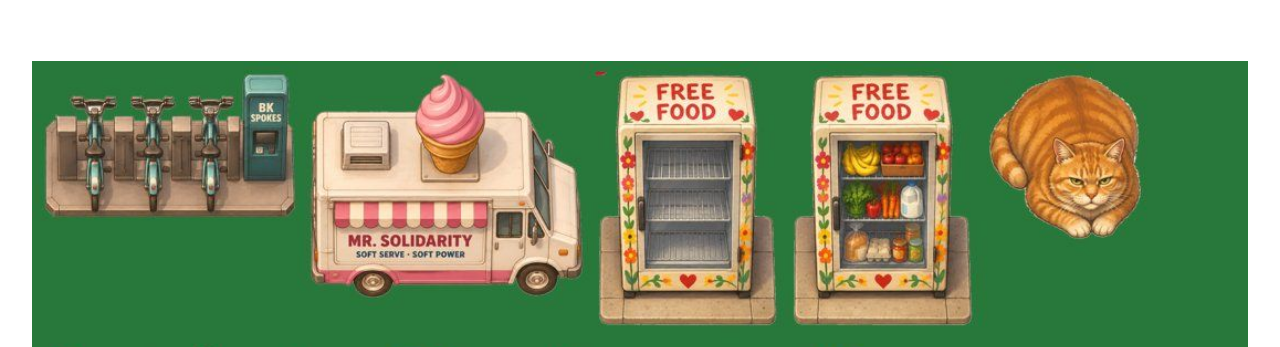
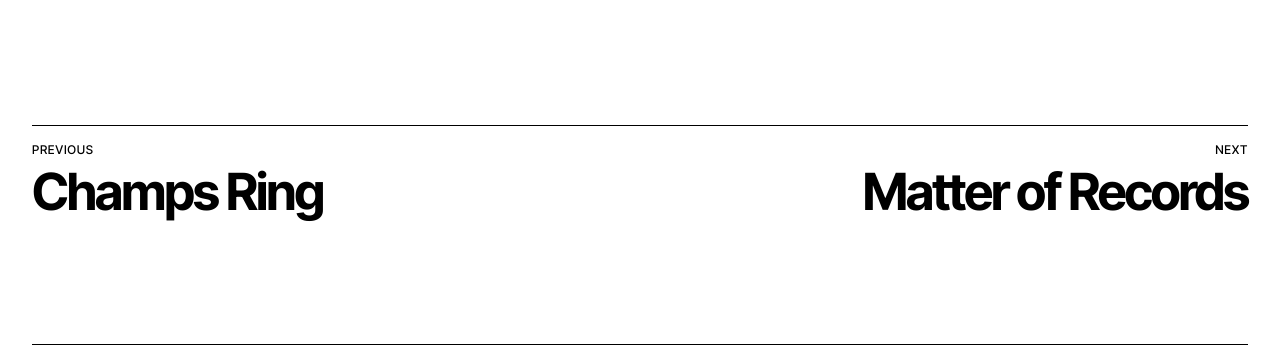
Before and after one commit to deroyperaza/deroy-portfolio, a plain HTML site: page work/gather-and-take-action.html in a window 1280 px wide. Shown: the part 11150-11497 px from the top of the page. Drawn offline with Linux system fonts and the light colour scheme.

Commit message:
Remove painted street props from the game page

```diff
--- a/work/gather-and-take-action.html
+++ b/work/gather-and-take-action.html
@@ -65,7 +65,6 @@
     <figure class="g full"><img src="../img/work/gather-and-take-action/20.jpg" width="2400" height="1984" alt="Painted portraits: friends, neighbors, ghosts and Brooklyn icons." loading="lazy"><figcaption>Painted portraits: friends, neighbors, ghosts and Brooklyn icons.</figcaption></figure>
     <figure class="g half"><img src="../img/work/gather-and-take-action/21.jpg" width="1600" height="1000" alt="The organizer&#x27;s journal tracks the movement you build." loading="lazy"><figcaption>The organizer&#x27;s journal tracks the movement you build.</figcaption></figure>
     <figure class="g half"><img src="../img/work/gather-and-take-action/22.jpg" width="1600" height="1000" alt="How it works." loading="lazy"><figcaption>How it works.</figcaption></figure>
-    <figure class="g full"><img src="../img/work/gather-and-take-action/23.jpg" width="1100" height="560" alt="Painted street props." loading="lazy"><figcaption>Painted street props.</figcaption></figure>
   </div>
   <nav class="pager grid" aria-label="More projects">
     <a class="prev" href="champs-ring.html"><span class="label">Previous</span><span class="t">Champs Ring</span></a>
```
Also changed, not shown: img/work/gather-and-take-action/23.jpg (deleted).
